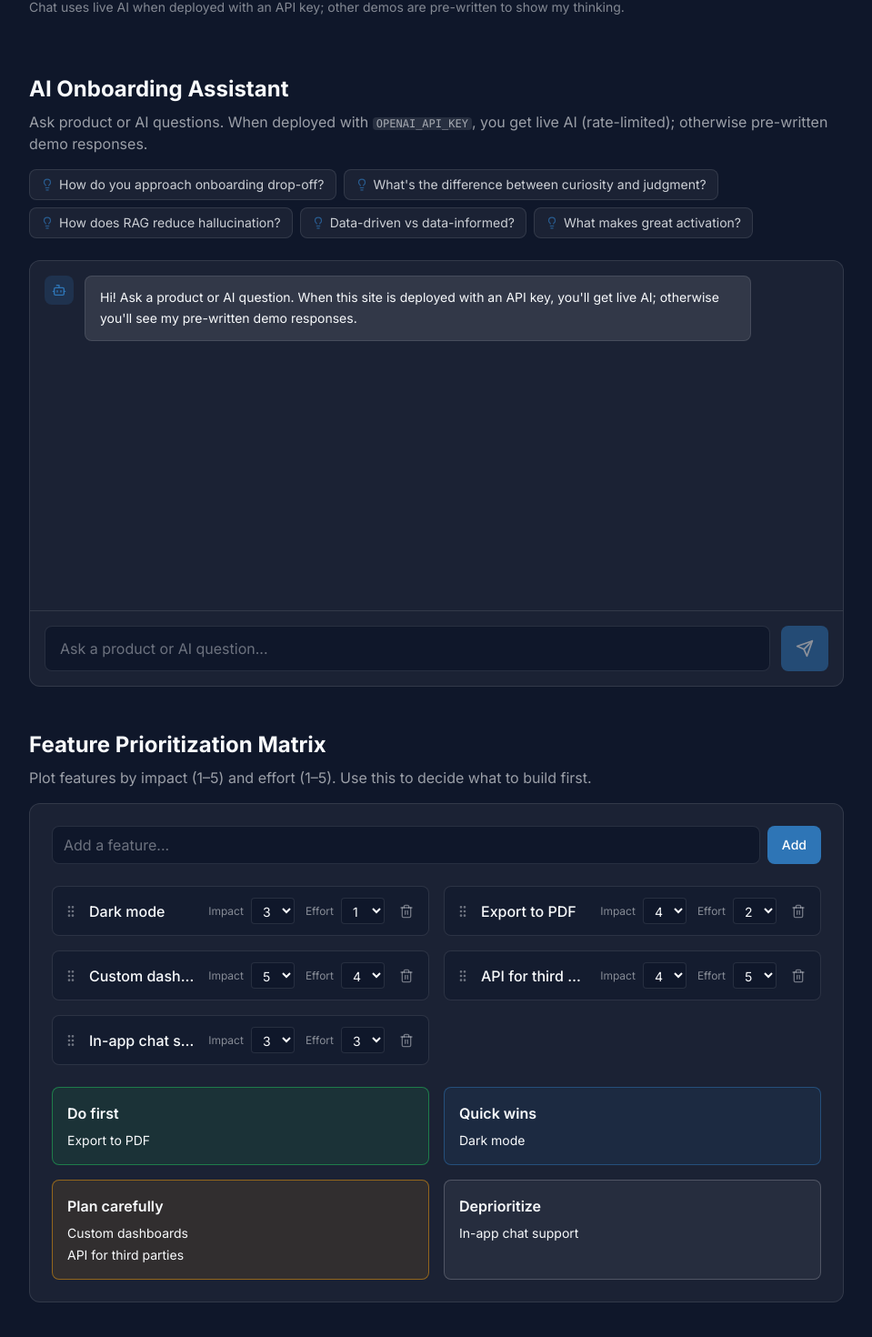
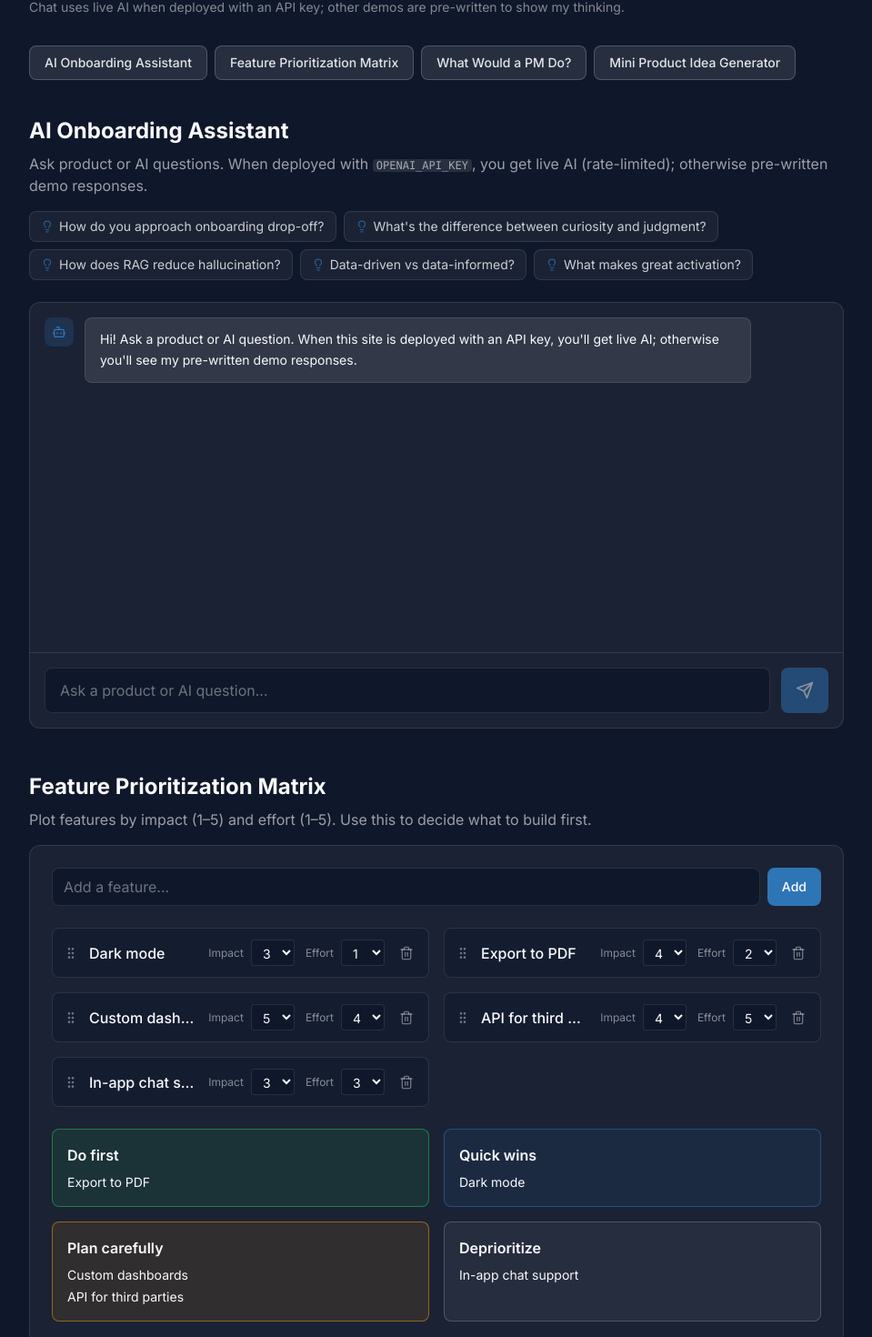
Before and after one commit to madanarora88/portfolio-website, a React (Vite) app: page /ai-experiments in a window 1280 px wide. Shown: the part 254-1724 px from the top of the page at 91% size, without its empty margins (160-1119 px from the left). Built offline with nearby package versions, Linux system fonts and the light colour scheme.

Commit message:
Scroll to top, AI Experiments nav, About photo fix

```diff
--- a/src/components/layout/Layout.tsx
+++ b/src/components/layout/Layout.tsx
@@ -1,3 +1,4 @@
+import { useEffect } from 'react'
 import { Outlet, useLocation } from 'react-router-dom'
 import { motion, AnimatePresence } from 'framer-motion'
 import Header from './Header'
@@ -11,6 +12,11 @@ const pageVariants = {
 
 export default function Layout() {
   const location = useLocation()
+
+  // Scroll to top when the route changes so every page loads from the top
+  useEffect(() => {
+    window.scrollTo(0, 0)
+  }, [location.pathname])
 
   return (
     <div className="min-h-screen bg-dark text-light flex flex-col">
--- a/src/pages/AIExperiments.tsx
+++ b/src/pages/AIExperiments.tsx
@@ -3,6 +3,13 @@ import OnboardingAssistant from '@/components/ai-experiments/OnboardingAssistant
 import FeaturePrioritization from '@/components/ai-experiments/FeaturePrioritization'
 import ScenarioPicker from '@/components/ai-experiments/ScenarioPicker'
 import ProductIdeaGenerator from '@/components/ai-experiments/ProductIdeaGenerator'
+
+const EXPERIMENTS = [
+  { id: 'onboarding-assistant', label: 'AI Onboarding Assistant' },
+  { id: 'feature-prioritization', label: 'Feature Prioritization Matrix' },
+  { id: 'pm-do', label: 'What Would a PM Do?' },
+  { id: 'idea-generator', label: 'Mini Product Idea Generator' },
+] as const
 
 export default function AIExperiments() {
   return (
@@ -11,21 +18,41 @@ export default function AIExperiments() {
         <motion.div
           initial={{ opacity: 0, y: 20 }}
           animate={{ opacity: 1, y: 0 }}
-          className="mb-16"
+          className="mb-10"
         >
           <h1 className="text-4xl md:text-5xl font-bold mb-4">AI Experiments</h1>
           <p className="text-lg text-light/70 mb-4">
             Interactive demos that demonstrate AI product intuition—how I think about building AI-powered products.
           </p>
-          <p className="text-sm text-light/50">
+          <p className="text-sm text-light/50 mb-8">
             Chat uses live AI when deployed with an API key; other demos are pre-written to show my thinking.
           </p>
+
+          <nav className="flex flex-wrap gap-2" aria-label="Jump to experiment">
+            {EXPERIMENTS.map(({ id, label }) => (
+              <a
+                key={id}
+                href={`#${id}`}
+                className="px-4 py-2 rounded-lg bg-light/10 hover:bg-light/20 border border-light/20 text-light/90 text-sm font-medium transition-colors"
+              >
+                {label}
+              </a>
+            ))}
+          </nav>
         </motion.div>
 
-        <OnboardingAssistant />
-        <FeaturePrioritization />
-        <ScenarioPicker />
-        <ProductIdeaGenerator />
+        <section id="onboarding-assistant" className="scroll-mt-24">
+          <OnboardingAssistant />
+        </section>
+        <section id="feature-prioritization" className="scroll-mt-24">
+          <FeaturePrioritization />
+        </section>
+        <section id="pm-do" className="scroll-mt-24">
+          <ScenarioPicker />
+        </section>
+        <section id="idea-generator" className="scroll-mt-24">
+          <ProductIdeaGenerator />
+        </section>
       </div>
     </div>
   )
--- a/src/pages/About.tsx
+++ b/src/pages/About.tsx
@@ -26,7 +26,7 @@ export default function About() {
             <img
               src="/assets/madan-photo.jpg"
               alt={profile.name}
-              className="w-full aspect-square object-cover rounded-2xl border-4 border-primary/20"
+              className="w-full aspect-square object-cover object-[center_25%] rounded-2xl border-4 border-primary/20"
             />
           </motion.div>
           <motion.div
--- a/src/styles/index.css
+++ b/src/styles/index.css
@@ -5,6 +5,9 @@
 @layer base {
   * {
     @apply border-slate-700;
+  }
+  html {
+    scroll-behavior: smooth;
   }
   body {
     @apply bg-dark text-light font-sans antialiased;
```
